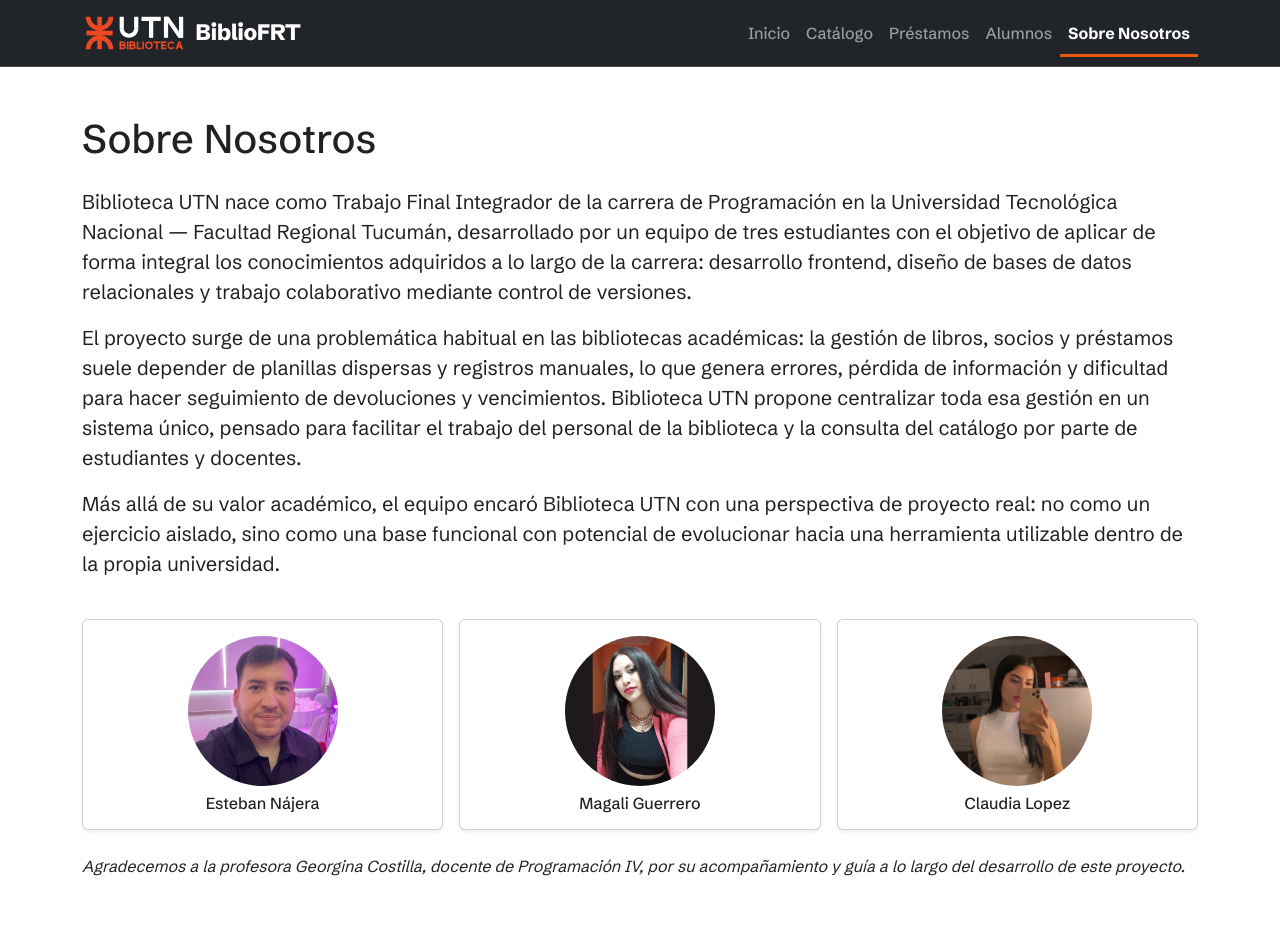
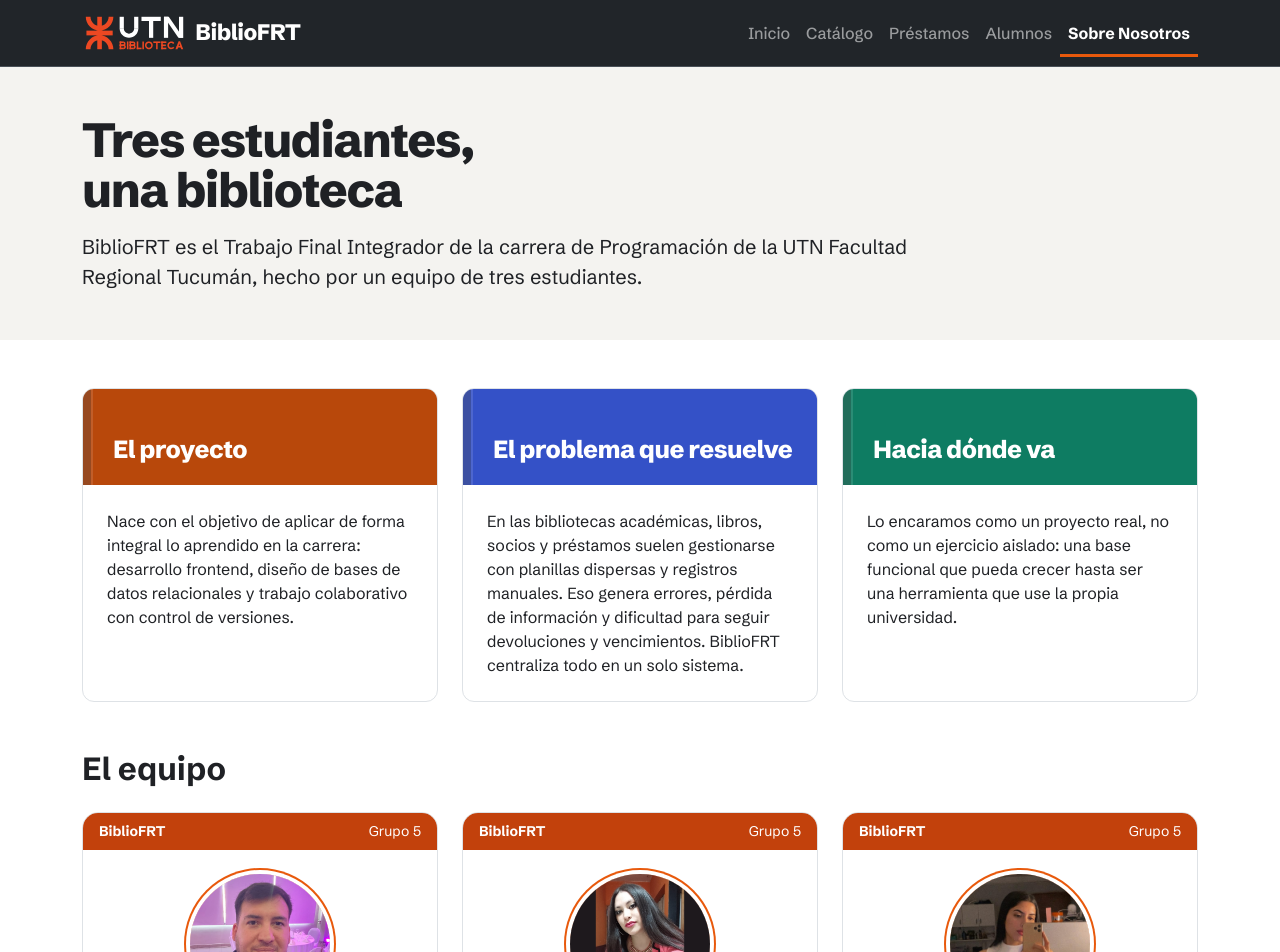
Before and after one commit to claudialopez9/Grupo5-frontend, a React (Vite) app: page /sobre-nosotros in a window 1280 px wide. Shown: the top 952 px of the page. Built offline with nearby package versions, Linux system fonts and the light colour scheme.

Commit message:
fix: rediseña Sobre nosotros con cards y agrega useSEO

```diff
--- a/src/pages/SobreNosotros.jsx
+++ b/src/pages/SobreNosotros.jsx
@@ -1,73 +1,95 @@
+import { Container, Row, Col } from 'react-bootstrap'
+import useSEO from '../hooks/useSEO'
+import { coloresCategoria } from '../data/categorias'
+
+const bloques = [
+  {
+    id: 1,
+    titulo: 'El proyecto',
+    color: coloresCategoria['Ingeniería'],
+    texto: 'Nace con el objetivo de aplicar de forma integral lo aprendido en la carrera: desarrollo frontend, diseño de bases de datos relacionales y trabajo colaborativo con control de versiones.',
+  },
+  {
+    id: 2,
+    titulo: 'El problema que resuelve',
+    color: coloresCategoria['Programación'],
+    texto: 'En las bibliotecas académicas, libros, socios y préstamos suelen gestionarse con planillas dispersas y registros manuales. Eso genera errores, pérdida de información y dificultad para seguir devoluciones y vencimientos. BiblioFRT centraliza todo en un solo sistema.',
+  },
+  {
+    id: 3,
+    titulo: 'Hacia dónde va',
+    color: coloresCategoria['Matemática'],
+    texto: 'Lo encaramos como un proyecto real, no como un ejercicio aislado: una base funcional que pueda crecer hasta ser una herramienta que use la propia universidad.',
+  },
+]
+
+const integrantes = [
+  { nombre: 'Esteban Nájera', foto: '/img/esteban.jpeg' },
+  { nombre: 'Magali Guerrero', foto: '/img/maga.jpeg' },
+  { nombre: 'Claudia Lopez', foto: '/img/clau.jpeg' },
+]
+
 function SobreNosotros() {
-  const integrantes = [
-    { nombre: "Esteban Nájera", foto: "/img/esteban.jpeg" },
-    { nombre: "Magali Guerrero", foto: "/img/maga.jpeg" },
-    { nombre: "Claudia Lopez", foto: "/img/clau.jpeg" },
-  ];
+  useSEO('Sobre nosotros', 'Conocé al equipo que desarrolla BiblioFRT, el sistema de gestión de la biblioteca de la UTN Facultad Regional Tucumán.')
 
   return (
-    <div className="container py-5">
-      <h1 className="mb-4">Sobre Nosotros</h1>
+    <>
+      <section className="hero-busqueda">
+        <Container className="py-5">
+          <h1 className="titulo-principal mb-3">Tres estudiantes, una biblioteca</h1>
+          <p className="lead mb-0 texto-legible">
+            BiblioFRT es el Trabajo Final Integrador de la carrera de Programación de la UTN
+            Facultad Regional Tucumán, hecho por un equipo de tres estudiantes.
+          </p>
+        </Container>
+      </section>
 
-      <p className="lead">
-        Biblioteca UTN nace como Trabajo Final Integrador de la carrera de
-        Programación en la Universidad Tecnológica Nacional — Facultad Regional
-        Tucumán, desarrollado por un equipo de tres estudiantes con el objetivo
-        de aplicar de forma integral los conocimientos adquiridos a lo largo de
-        la carrera: desarrollo frontend, diseño de bases de datos relacionales y
-        trabajo colaborativo mediante control de versiones.
-      </p>
+      <Container className="py-5 mb-4">
+        <section aria-label="Sobre el proyecto" className="mb-5">
+          <Row className="g-4">
+            {bloques.map((bloque) => (
+              <Col key={bloque.id} xs={12} md={4}>
+                <article className="tarjeta-info h-100">
+                  <div
+                    className="tarjeta-info-tapa d-flex align-items-end text-white"
+                    style={{ backgroundColor: bloque.color }}
+                  >
+                    <h2 className="tapa-titulo mb-0">{bloque.titulo}</h2>
+                  </div>
+                  <p className="p-4 mb-0">{bloque.texto}</p>
+                </article>
+              </Col>
+            ))}
+          </Row>
+        </section>
 
-      <p className="lead">
-        El proyecto surge de una problemática habitual en las bibliotecas
-        académicas: la gestión de libros, socios y préstamos suele depender de
-        planillas dispersas y registros manuales, lo que genera errores, pérdida
-        de información y dificultad para hacer seguimiento de devoluciones y
-        vencimientos. Biblioteca UTN propone centralizar toda esa gestión en un
-        sistema único, pensado para facilitar el trabajo del personal de la
-        biblioteca y la consulta del catálogo por parte de estudiantes y
-        docentes.
-      </p>
-
-      <p className="lead">
-        Más allá de su valor académico, el equipo encaró Biblioteca UTN con una
-        perspectiva de proyecto real: no como un ejercicio aislado, sino como
-        una base funcional con potencial de evolucionar hacia una herramienta
-        utilizable dentro de la propia universidad.
-      </p>
-
-      <div className="row row-cols-3 g-3 my-4">
+        <section aria-labelledby="titulo-equipo">
+          <h2 id="titulo-equipo" className="fs-2 fw-bold mb-4">El equipo</h2>
+          <Row className="g-4">
             {integrantes.map((persona) => (
-          <div className="col" key={persona.nombre}>
-            <article className="card persona-card h-100 shadow-sm text-center">
-              <div className="card-body">
+              <Col key={persona.nombre} xs={12} md={4}>
+                <article className="carnet h-100">
+                  <div className="carnet-franja d-flex justify-content-between px-3 py-2 text-white small">
+                    <span className="fw-bold">BiblioFRT</span>
+                    <span>Grupo 5</span>
+                  </div>
+                  <div className="d-flex flex-column align-items-center gap-3 px-3 py-4">
                     <img
                       src={persona.foto}
+                      alt={persona.nombre}
                       loading="lazy"
-                  alt={persona.nombre}
-                  className="rounded-circle mb-2 img-fluid"
-                  style={{
-                    aspectRatio: "1 / 1",
-                    objectFit: "cover",
-                    maxWidth: "150px",
-                    width: "100%",
-                  }}
+                      className="foto-integrante rounded-circle"
                     />
-                <h3 className="h6 card-title mb-0">{persona.nombre}</h3>
+                    <h3 className="fs-5 fw-bold mb-0 text-center">{persona.nombre}</h3>
                   </div>
                 </article>
-          </div>
+              </Col>
             ))}
-      </div>
-      <p className="mb-0 mt-4">
-        <em>
-          Agradecemos a la profesora Georgina Costilla, docente de Programación
-          IV, por su acompañamiento y guía a lo largo del desarrollo de este
-          proyecto.
-        </em>
-      </p>
-    </div>
-  );
+          </Row>
+        </section>
+      </Container>
+    </>
+  )
 }
 
-export default SobreNosotros;
+export default SobreNosotros
```
Lines whose indentation alone changed are shown as unchanged.
